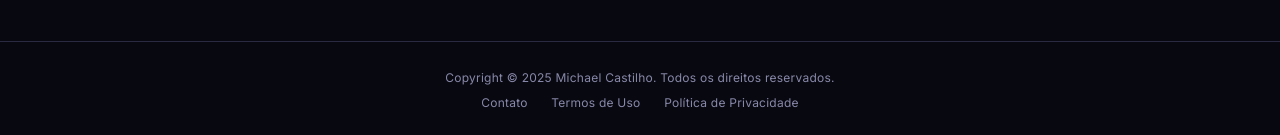
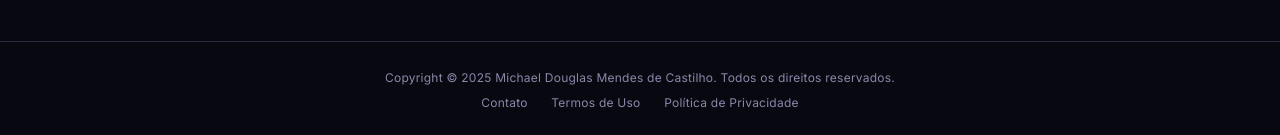
Before and after one commit to engcastilho/michael-castilho-gratuito, a plain HTML site: page index.html in a window 1280 px wide. Shown: the part 1061-1196 px from the top of the page. Drawn offline with Linux system fonts and the light colour scheme.

Commit message:
Update index.html

```diff
--- a/index.html
+++ b/index.html
@@ -338,7 +338,7 @@
   </main>
 
   <footer>
-    <div>Copyright © 2025 Michael Castilho. Todos os direitos reservados.</div>
+    <div>Copyright © 2025 Michael Douglas Mendes de Castilho. Todos os direitos reservados.</div>
     <div class="footer-links">
       <a href="#">Contato</a>
       <a href="#">Termos de Uso</a>
```
